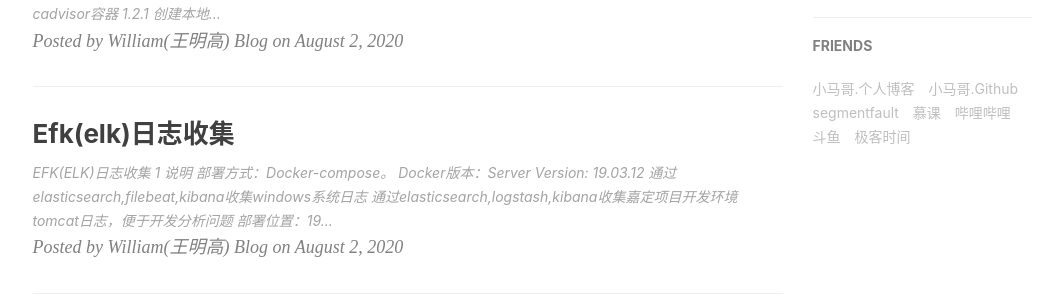
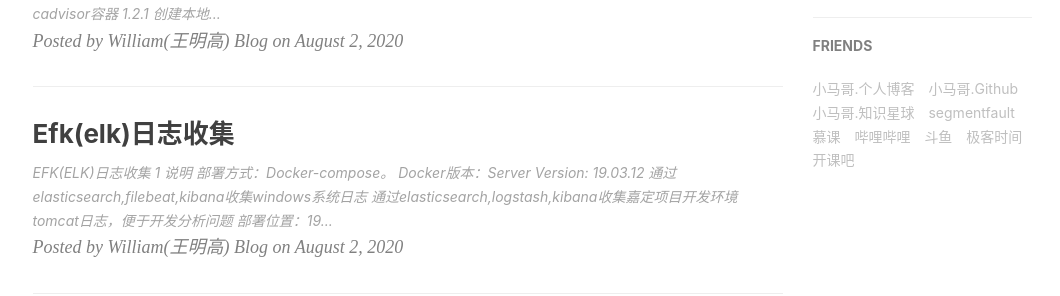
Before and after one commit to minggaowang/minggaowang.github.io, a Jekyll site: the page built from index.html, in a window 1280 px wide and 900 px high, scrolled down 903 px. Shown: the part 156-452 px from the top of the window, without its empty margins (135-1195 px from the left). Built offline with Jekyll 4.4.1, drawn with Linux system fonts in a browser that asks for light colours; nearby versions of some CDN libraries; the list of posts is cut into pages by our own code; comment, search, counter and statistics services are not loaded.

Commit message:
Update _config.yml
111

```diff
--- a/_config.yml
+++ b/_config.yml
@@ -105,6 +105,9 @@ friends: [
         title: "小马哥.Github",
         href: "https://github.com/mercyblitz/"
     },{
+      title: "小马哥.知识星球",
+      href: "https://wx.zsxq.com/dweb2/index/group/142185882122"
+    },{
         title: "segmentfault",
         href: "https://segmentfault.com/"
     },{
@@ -119,5 +122,8 @@ friends: [
      },{
       title: "极客时间",
       href: "https://time.geekbang.org/"
+    },{
+      title: "开课吧",
+      href: "https://www.kaikeba.com/?channel=pcpinzhuan"
     }
 ]
```
